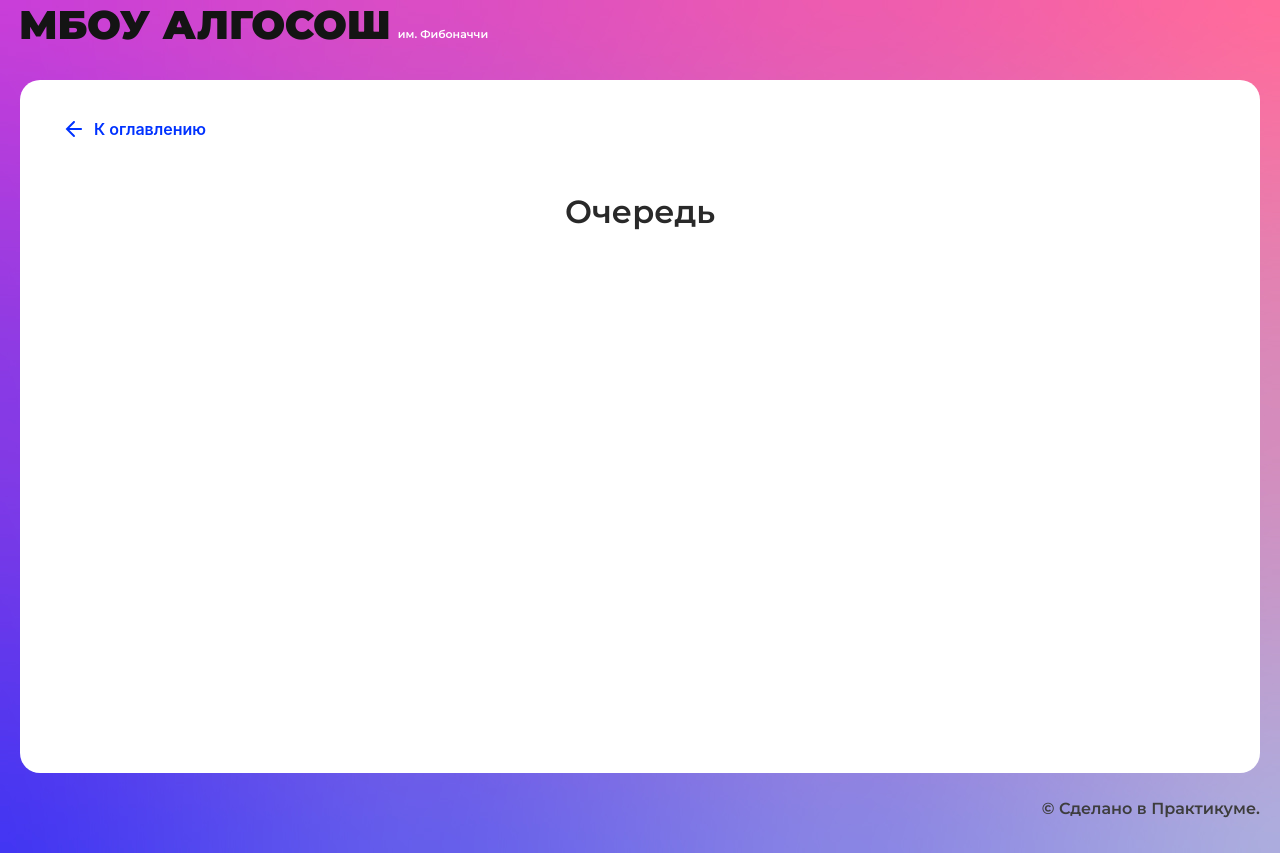
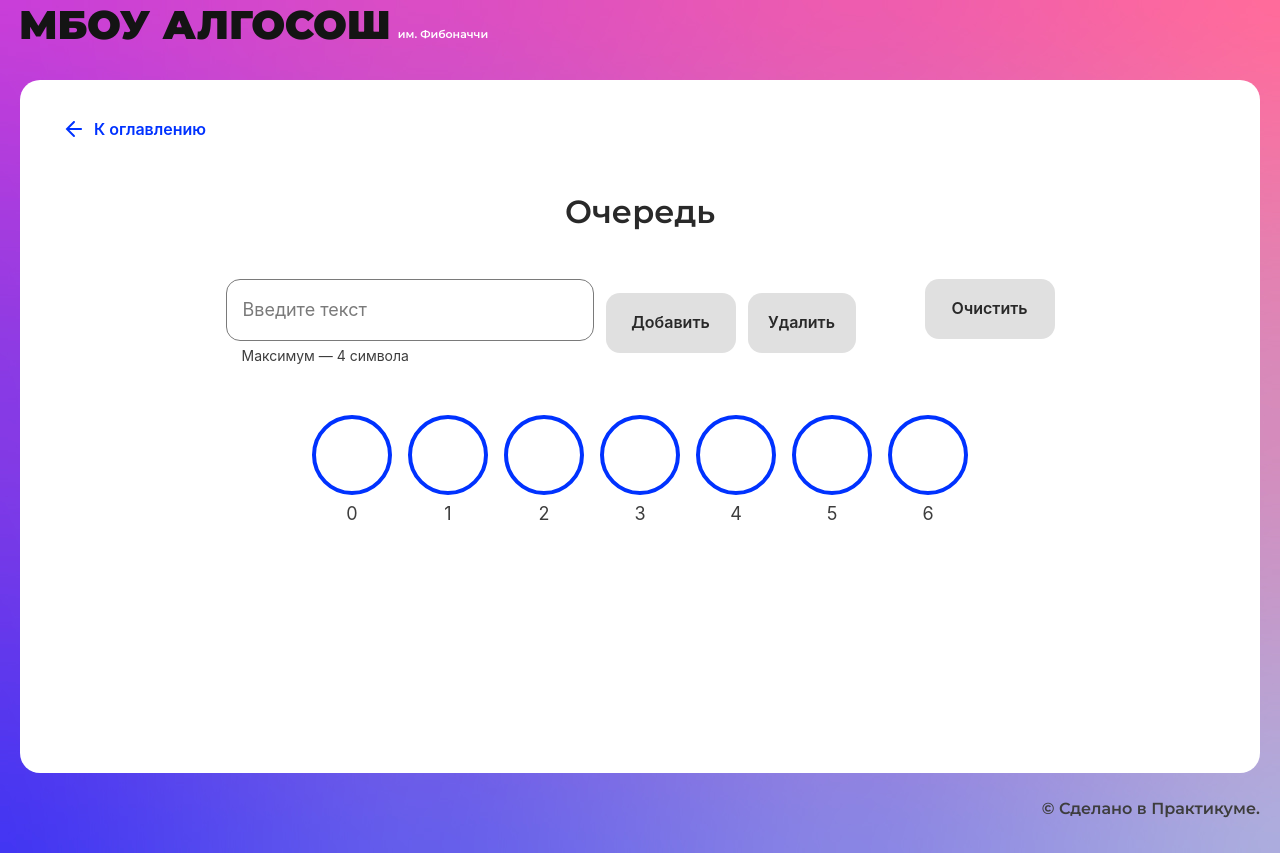
Before and after one commit to NataliyaNikulshina/Algososh, a React (Create React App) app: page /queue in a window 1280 px wide. Built offline with nearby package versions, Linux system fonts and the light colour scheme.

Commit message:
feat: added queue-page

```diff
--- /dev/null
+++ b/src/components/queue-page/queue-page.module.css
@@ -0,0 +1,15 @@
+.form{
+    composes: form from "../stack-page/stack-page.module.css";
+}
+
+.wrapper{
+    composes: wrapper from "../stack-page/stack-page.module.css";
+}
+
+.button{
+    composes: button from "../stack-page/stack-page.module.css";
+}
+
+.list{
+    composes: list from "../stack-page/stack-page.module.css";
+}
--- a/src/components/queue-page/queue-page.tsx
+++ b/src/components/queue-page/queue-page.tsx
@@ -1,10 +1,108 @@
-import React from "react";
+import React, { ChangeEvent, FC, FormEvent, useState } from "react";
 import { SolutionLayout } from "../ui/solution-layout/solution-layout";
+import queueStyle from "./queue-page.module.css"
+import { Input } from "../ui/input/input";
+import { Button } from "../ui/button/button";
+import { Circle } from "../ui/circle/circle";
+import { nanoid } from "nanoid";
+import { ElementStates } from "../../types/element-states";
+import { TArrCircle } from "../../types/arr-circle";
+import { queue } from "./queue";
 
-export const QueuePage: React.FC = () => {
+export const QueuePage: FC = () => {
+  const [loader, setLoader] = useState({
+    add: false,
+    delete: false,
+    clear: false
+  });
+  const [arr, setArr] = useState<TArrCircle[]>(queue.getContainer());
+  const [inputVal, setInputVal] = useState<string>("");
+
+  const onChange = (e: ChangeEvent<HTMLInputElement>) => {
+    setInputVal(e.target.value);
+  };
+
+  const addElement = async () => {
+    setLoader({ ...loader, add: true });
+    queue.enqueue({ el: inputVal, color: ElementStates.Changing });
+    setArr([...queue.getContainer()]);
+    setInputVal("");
+    await new Promise<void>((res) => setTimeout(res, 500));
+    queue.getContainer()[queue.getTail() - 1].color = ElementStates.Default;
+    setArr([...queue.getContainer()]);
+    console.log(arr);
+    console.log(queue.getTail());
+    setLoader({ ...loader, add: false });
+  };
+
+  const deleteElement = async () => {
+    //console.log(queue.getSize());
+    setLoader({ ...loader, delete: true });
+    queue.getContainer()[queue.getTail() - 1].color = ElementStates.Default;
+    setArr([...queue.getContainer()]);
+    await new Promise<void>((res) => setTimeout(res, 500));
+    queue.dequeue();
+    setArr([...queue.getContainer()]);
+    setLoader({ ...loader, delete: false });
+  };
+
+  const clearEl = async () => {
+    setLoader({ ...loader, clear: true });
+    await new Promise<void>((res) => setTimeout(res, 500));
+    queue.clear();
+    setArr([...queue.getContainer()]);
+    setLoader({ ...loader, clear: false });
+  };
+
   return (
     <SolutionLayout title="Очередь">
-
+      <form className={queueStyle.form} >
+        <div className={queueStyle.wrapper}>
+          <Input
+            type = "text"
+            maxLength={4}
+            isLimitText={true}
+            onChange={onChange}
+            value={inputVal}
+          />
+          <Button
+            text="Добавить"
+            type="button"
+            disabled={!inputVal}
+            onClick={addElement}
+            isLoader={loader.add}
+          />
+          <Button
+            text="Удалить"
+            type="button"
+            disabled={loader.add || queue.isEmpty()}
+            onClick={deleteElement}
+            extraClass={queueStyle.button}
+            isLoader={loader.delete}
+          />
+        </div>
+        <Button
+          text="Очистить"
+          type="button"
+          disabled={loader.add || loader.delete || queue.isEmpty()}
+          onClick={clearEl}
+          isLoader={loader.clear}
+        />
+      </form>
+      <ul className={queueStyle.list}>
+        {arr && arr.map(({el, color}, index) => (
+          <li key={index}>
+            <Circle
+              key={nanoid()}
+              index={index}
+              letter={el}
+              state={color}
+              head={index === queue.getHead() && !queue.isEmpty() ? "head" : ""}
+              tail={index === queue.getTail() - 1 && !queue.isEmpty() ? "tail" : ""}
+            />
+          </li>
+        ))}
+      </ul>
     </SolutionLayout>
   );
 };
--- /dev/null
+++ b/src/components/queue-page/queue.ts
@@ -0,0 +1,73 @@
+import { TArrCircle } from "../../types/arr-circle";
+import { ElementStates } from "../../types/element-states";
+
+interface IQueue<T> {
+    enqueue: (item: T) => void;
+    dequeue: () => void;
+    peak: () => T | null;
+    clear: () => void;
+    isEmpty: () => void;
+    getSize: () => number;
+    getContainer: () => T[];
+  }
+
+  export class Queue<T> implements IQueue<T> {
+    private container: T[] = [];
+    private head = 0;
+    private tail = 0;
+    private item = { el: "", color: ElementStates.Default };
+    private readonly size: number = 0;
+    private length: number = 0;
+
+    constructor(size: number) {
+      this.size = size;
+      this.container = Array(size).fill(this.item);
+    }
+
+    enqueue = (item: T) => {
+      if (this.length >= this.size) {
+        throw new Error("Maximum length exceeded");
+      }
+      if (this.tail === this.size) this.tail = 0;
+      this.container[this.tail % this.size] = item;
+      this.tail++;
+      this.length++;
+    };
+
+    dequeue = () => {
+      if (this.isEmpty()) {
+        throw new Error("No elements in the queue");
+      }
+      if (this.head === this.size) this.head = 0;
+      this.container[this.head % this.size] = this.item as any;
+      this.head++;
+      this.length--;
+    };
+
+    peak = (): T | null => {
+      if (this.isEmpty()) {
+        throw new Error("No elements in the queue");
+      }
+      return this.container[this.head % this.size] || null;
+    };
+
+    isEmpty = () => this.length === 0;
+
+    clear = () => {
+        this.container = Array(this.size).fill(this.item);
+        this.length = 0;
+        this.head = 0;
+        this.tail = 0;
+
+      };
+
+    getSize = () => this.length;
+
+    getContainer = () => this.container;
+
+    getHead = () => this.head;
+
+    getTail = () => this.tail;
+  }
+
+  export const queue = new Queue<TArrCircle>(7);
--- a/src/components/stack-page/stack-page.tsx
+++ b/src/components/stack-page/stack-page.tsx
@@ -12,7 +12,7 @@ import { TArrCircle } from "../../types/arr-circle";
 export const StackPage: FC = () => {
   const [loader, setLoader] = useState<boolean>(false);
   const [arr, setArr] = useState<TArrCircle[]>([]);
-  const [currIndex, setCurrIndex] = useState(0);
+  const [currIndex, setCurrIndex] = useState<number>(0);
   const [inputVal, setInputVal] = useState<string>("");
 
   const onChange = (e: ChangeEvent<HTMLInputElement>) => {
--- a/src/components/string/string.tsx
+++ b/src/components/string/string.tsx
@@ -10,7 +10,7 @@ import { swap } from "../../utils/swap";
 import { nanoid } from "nanoid";
 
 
-export const StringComponent: React.FC = () => {
+export const StringComponent: FC = () => {
   const [inputVal, setInputVal] = useState("");
   const [loader, setLoader] = useState(false);
   const [arr, setArr] = useState<TArrCircle[]>([]);
```
